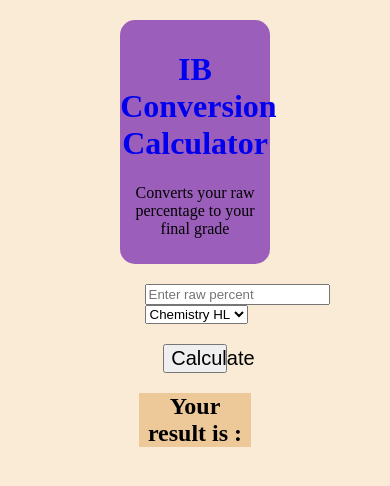
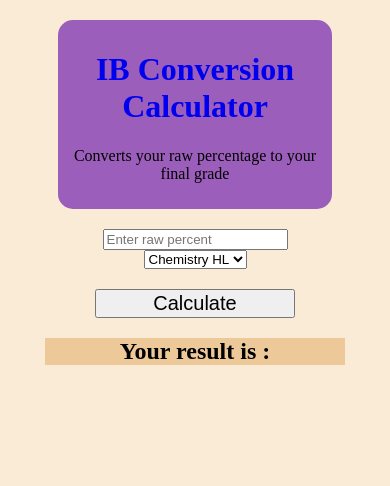
Before and after one commit to JasonEl1/IB-conversion-calculator, a plain HTML site: page index.html in a window 390 px wide. Drawn offline with Linux system fonts and the light colour scheme.

Commit message:
Add mobile.css
Improvements to mobile experience

```diff
--- a/index.html
+++ b/index.html
@@ -4,7 +4,8 @@
     <meta charset=“UTF-8”>
     <meta name=“viewport” content=“width=device-width, initial-scale=1.0”>
 
-    <link rel="stylesheet" href="conversionCalc.css">
+    <link rel="stylesheet" media="screen and (min-width: 600px)" href="conversionCalc.css">
+    <link rel="stylesheet" media="screen and (max-width: 599px)" href="mobile.css">
     <script src="conversionCalc.js" defer></script>
     <title>IB Conversion Calculator</title>
     <link rel="icon" type="image/x-icon" href="favicon.ico">
--- /dev/null
+++ b/mobile.css
@@ -0,0 +1,52 @@
+body {
+
+    background-color: antiquewhite;
+
+}
+
+.title {
+
+    background-color: rgb(156, 94, 187);
+    text-align: center;
+    margin-left: 50px;
+    margin-right: 50px;
+    border-radius: 15px;
+    padding-top: 10px;
+    padding-bottom: 10px;
+    margin-top: 20px;
+    margin-bottom: 20px;
+
+}
+
+.enter-and-choose {
+
+    text-align: center;
+    width:250px;
+    margin-top: 20px;
+    margin: auto;
+    margin-bottom: 20px;
+
+}
+
+.calc-button {
+
+    text-align: center;
+
+}
+
+#Cbutton {
+
+    text-align: center;
+    font-size: 20px;
+    width:200px;
+
+}
+
+.result {
+
+    width:300px;
+    background-color: rgb(237, 201, 154);
+    margin: auto;
+    text-align: center;
+
+}
```
